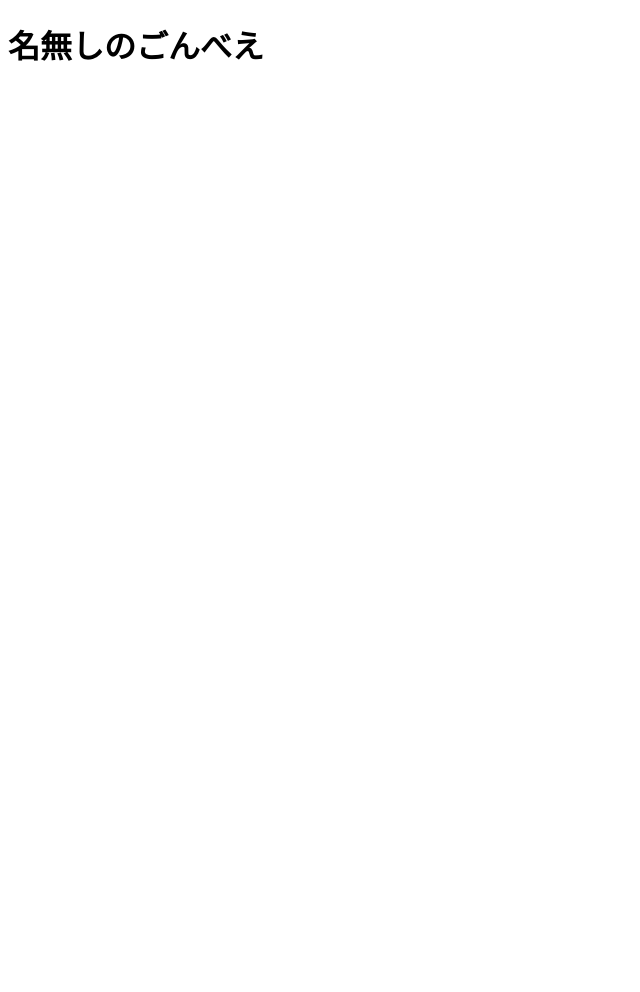
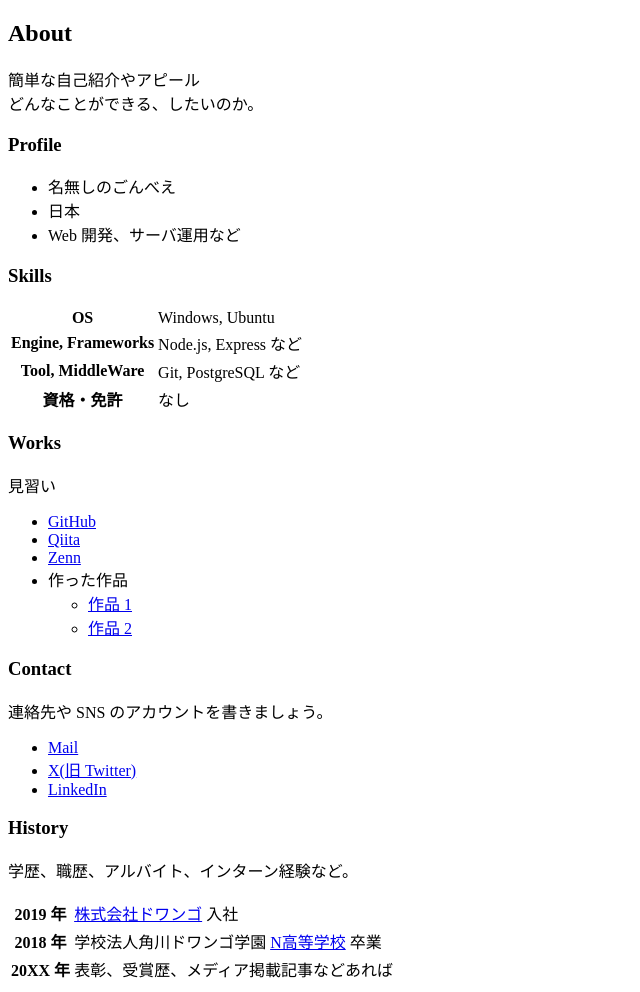
Before and after one commit to Ads-A-Miyamoto/Ads-A-Miyamoto.github.io, a plain HTML site: page index.html in a window 1280 px wide. Shown: the whole page, without its empty margins (0-640 px from the left). Before the commit the page ends 800 px from the top, so only its background shows below. Drawn offline with Linux system fonts and the light colour scheme.

Commit message:
中身を拡充

```diff
--- a/index.html
+++ b/index.html
@@ -5,7 +5,77 @@
     <meta name="viewport" content="width=device-width, initial-scale=1">
     <title>ポートフォリオ</title>
   </head>
-  <body>
-    <h1>名無しのごんべえ</h1>
+    <h2>About</h2>
+    <p>
+      簡単な自己紹介やアピール<br>
+      どんなことができる、したいのか。
+    </p>
+
+    <h3>Profile</h3>
+    <ul>
+      <li>名無しのごんべえ</li>
+      <li>日本</li>
+      <li>Web 開発、サーバ運用など</li>
+    </ul>
+
+    <h3>Skills</h3>
+    <table>
+      <tr>
+        <th>OS</th>
+        <td>Windows, Ubuntu</td>
+      </tr>
+      <tr>
+        <th>Engine, Frameworks</th>
+        <td>Node.js, Express など</td>
+      </tr>
+      <tr>
+        <th>Tool, MiddleWare</th>
+        <td>Git, PostgreSQL など</td>
+      </tr>
+      <tr>
+        <th>資格・免許</th>
+        <td>なし</td>
+      </tr>
+    </table>
+
+    <h3>Works</h3>
+    <p>見習い</p>
+    <ul>
+      <li><a href="https://github.com/">GitHub</a></li>
+      <li><a href="https://qiita.com/">Qiita</a></li>
+      <li><a href="https://zenn.dev/">Zenn</a></li>
+      <li>
+        作った作品
+        <ul>
+          <li><a href="https://example.com/">作品 1</a></li>
+          <li><a href="https://example.com/">作品 2</a></li>
+        </ul>
+      </li>
+    </ul>
+
+    <h3>Contact</h3>
+    <p>連絡先や SNS のアカウントを書きましょう。</p>
+    <ul>
+      <li><a href="mailto:name@example.com">Mail</a></li>
+      <li><a href="https://twitter.com/n_yobikou">X(旧 Twitter)</a></li>
+      <li><a href="https://www.linkedin.com/">LinkedIn</a></li>
+    </ul>
+
+    <h3>History</h3>
+    <p>学歴、職歴、アルバイト、インターン経験など。</p>
+    <table>
+      <tr>
+        <th>2019 年</th>
+        <td><a href="https://dwango.co.jp/">株式会社ドワンゴ</a> 入社</td>
+      </tr>
+      <tr>
+        <th>2018 年</th>
+        <td>学校法人角川ドワンゴ学園 <a href="https://nnn.ed.jp/">N高等学校</a> 卒業</td>
+      </tr>
+      <tr>
+        <th>20XX 年</th>
+        <td>表彰、受賞歴、メディア掲載記事などあれば</td>
+      </tr>
+    </table>
   </body>
 </html>
```
